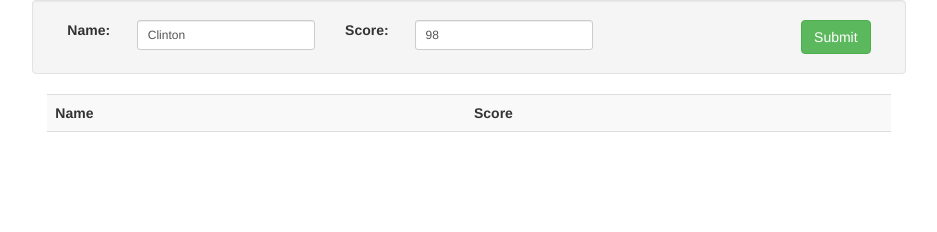
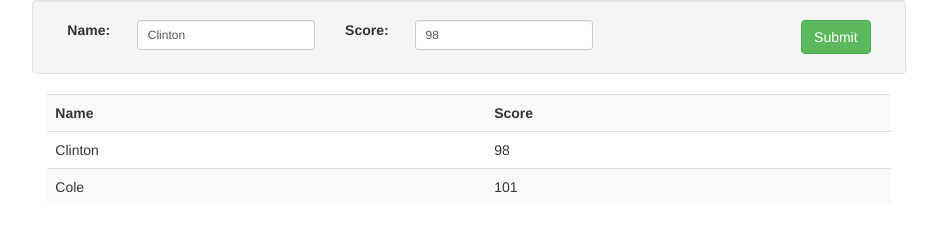
Before and after one commit to Echtniet/group-project, a plain HTML site: page index.html in a window 1280 px wide. Shown: the whole page, without its empty margins (171-1108 px from the left). Drawn offline with nearby package versions, Linux system fonts and the light colour scheme.

Commit message:
added vue table data

```diff
--- a/index.html
+++ b/index.html
@@ -46,9 +46,9 @@
 								<th>Name</th>
 								<th>Score</th>
 							</tr>
-							<tr>
-								<td></td>
-								<td></td>
+							<tr v-for="student in students">
+								<td>{{ student.name }}</td>
+								<td>{{ student.score }}</td>
 							</tr>
 						</table>
 					</div>
```
